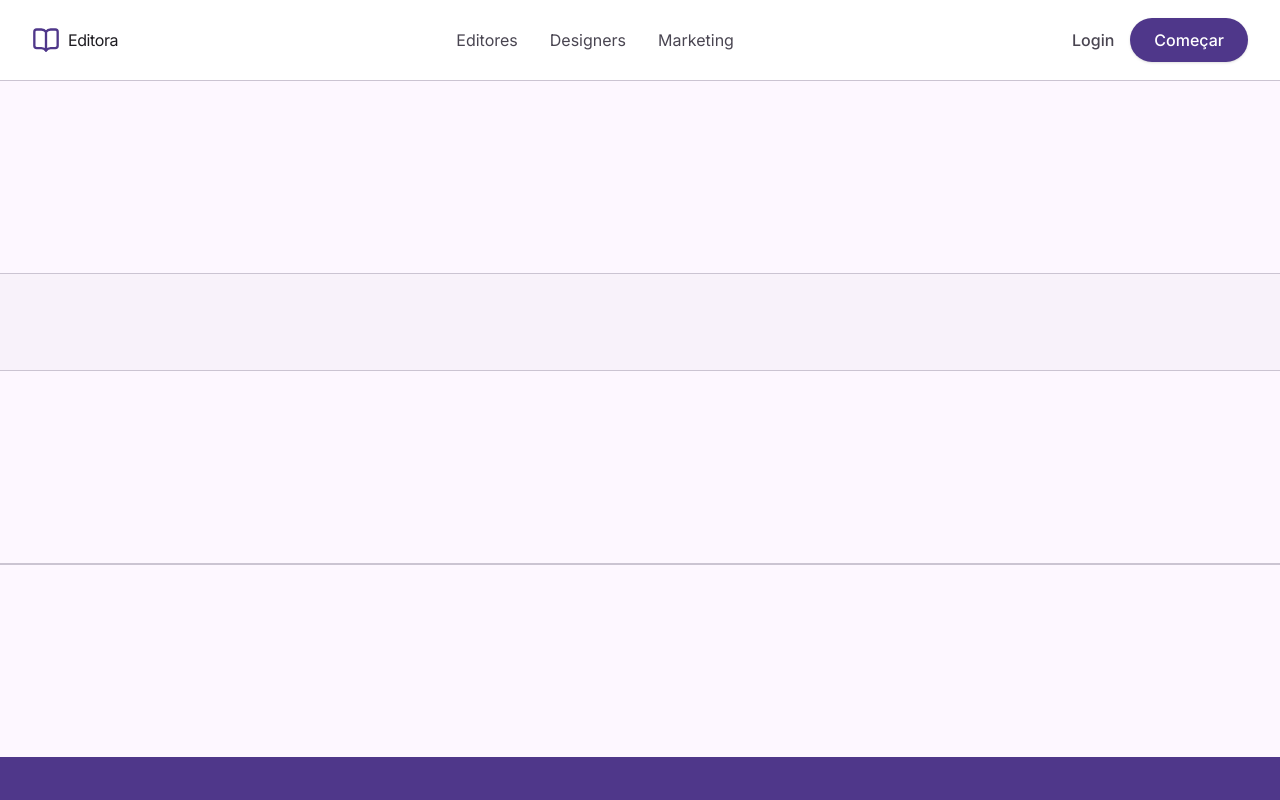
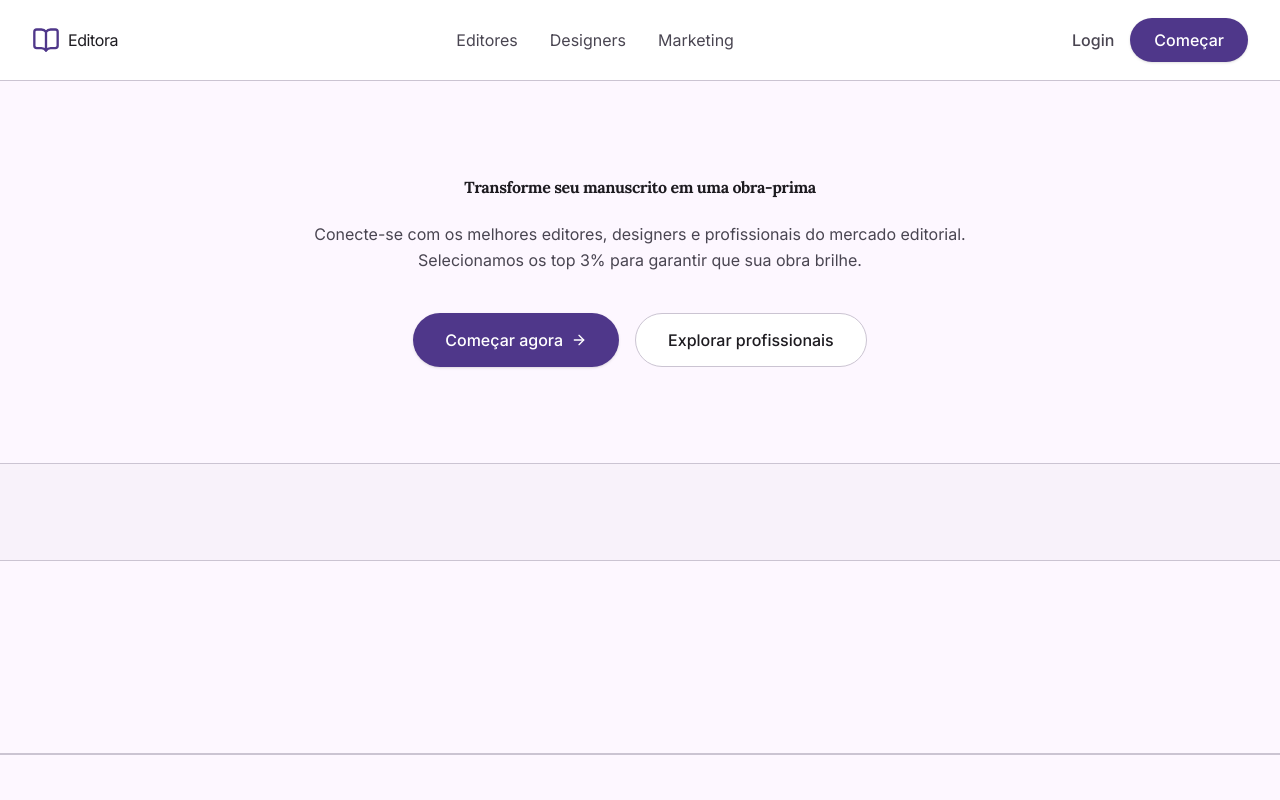
Before and after one commit to danub-io/editora, a Next.js app in the folder web/: page /lp in a window 1280 px wide. Shown: the top 800 px of the page. Built offline with nearby package versions, Linux system fonts and the light colour scheme.

Commit message:
feat: replace Hero section placeholder with full content

```diff
--- a/web/src/app/lp/page.tsx
+++ b/web/src/app/lp/page.tsx
@@ -18,7 +18,29 @@ export default function LandingPage() {
     <div className="min-h-screen bg-background">
       {/* ─── Hero Section ─── */}
       <section className="mx-auto max-w-7xl px-6 py-24 text-center md:px-8">
-        {/* Content filled in task-02 */}
+        <h1 className="mx-auto mb-6 max-w-4xl font-serif text-h1 font-bold leading-tight tracking-tight text-on-background">
+          Transforme seu manuscrito em uma obra-prima
+        </h1>
+        <p className="mx-auto mb-10 max-w-2xl font-sans text-editor-text leading-relaxed text-on-surface-variant">
+          Conecte-se com os melhores editores, designers e profissionais do
+          mercado editorial. Selecionamos os top 3% para garantir que sua
+          obra brilhe.
+        </p>
+        <div className="flex flex-col justify-center gap-4 sm:flex-row">
+          <a
+            href="#"
+            className="inline-flex items-center justify-center gap-2 rounded-full bg-primary px-8 py-3.5 text-ui-label font-medium text-on-primary shadow-sm transition-colors hover:bg-primary/90"
+          >
+            Começar agora
+            <ArrowRight className="h-4 w-4" />
+          </a>
+          <a
+            href="#"
+            className="inline-flex items-center justify-center rounded-full border border-border bg-surface-container-lowest px-8 py-3.5 text-ui-label font-medium text-on-background transition-colors hover:bg-surface-container"
+          >
+            Explorar profissionais
+          </a>
+        </div>
       </section>
 
       {/* ─── Trust / Logos Section ─── */}
```
